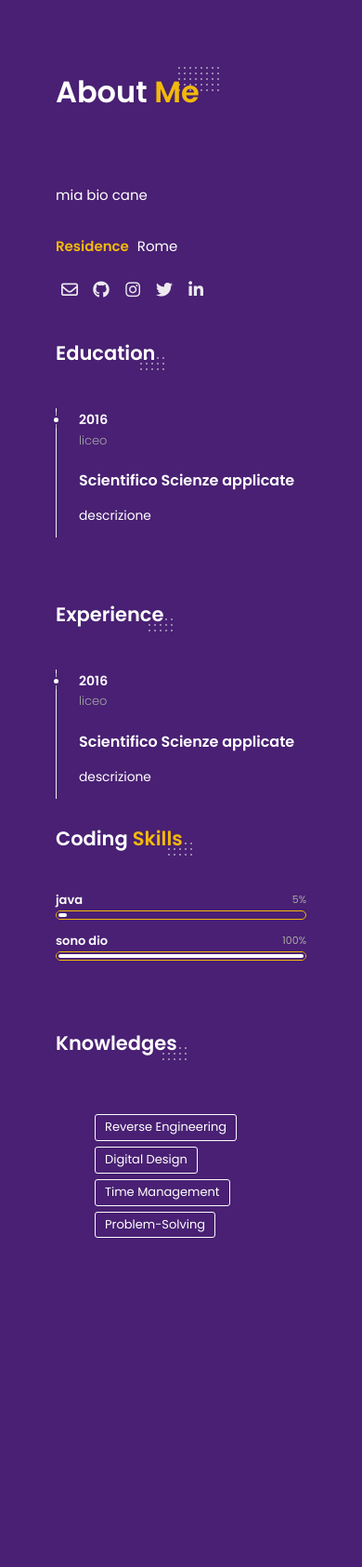
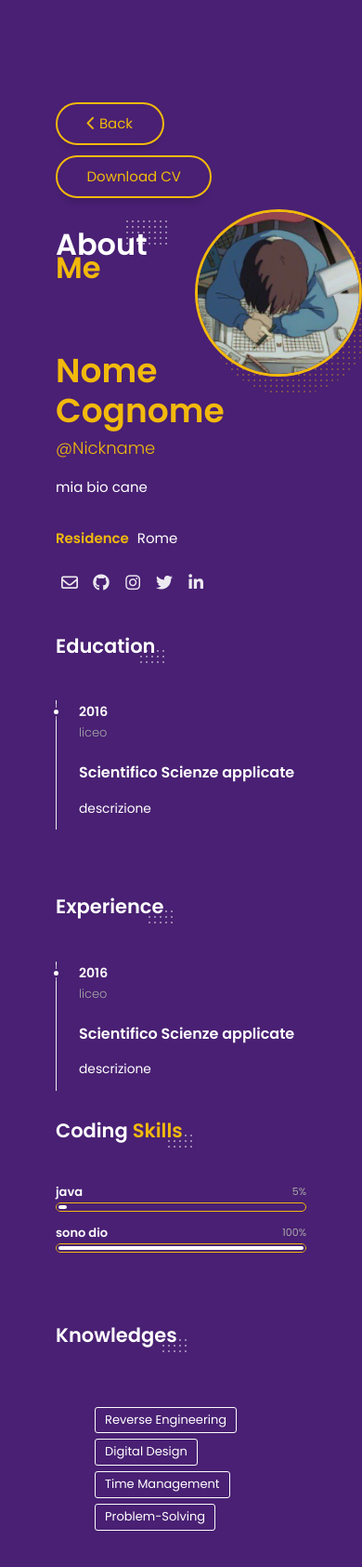
Before and after one commit to HACKappatoi/HACKappatoi.github.io, a Jekyll site: the page built from template_cv.md, in a window 390 px wide. Shown: the top 1685 px of the page at 93% size. Built offline with Jekyll 4.4.1, drawn with Linux system fonts in a browser that asks for light colours; nearby versions of some CDN libraries.

Commit message:
add button ad image for mobile devices on cv

```diff
--- a/_layouts/cv.html
+++ b/_layouts/cv.html
@@ -43,7 +43,7 @@ layout: compress
               </div>
               <div class="header-titles">
                 <h2>{{ page.nome }}</h2>
-                <h4>{{ page.nick }}</h4>
+                <h4>@{{ page.nick }}</h4>
               </div>
             </div>
 
@@ -68,10 +68,31 @@ layout: compress
 
               <!-- Resume Subpage -->
               <section data-id="resume" class="animated-section start-page ps section-active" data-ps-id="e91cc8f7-f253-a9a7-b2b9-ead062b7899a">
+                <div class="header-buttons-mobile">
+                  <a href="/about/" target="_blank" class="btn btn-primary"> <i class="fas fa-chevron-left"></i>  Back</a>
 
-                <div class="page-title">
-                  <h2>About <span>Me</span></h2>
+                  {% if page.cv_file %}
+                    <a href="{{page.cv_file}}" target="_blank" class="btn btn-primary">Download CV</a>
+                  {% endif %}
+
                 </div>
+                <div class="row">
+                  <div class="col-6">
+                    <div class="page-title">
+                      <h2>About <span>Me</span></h2>
+                    </div>
+                    <div class="header-titles-mobile">
+                      <h2>{{ page.nome }}</h2>
+                      <h4>@{{ page.nick }}</h4>
+                    </div>
+                  </div>
+                  <div class="col-6">
+                    <div class="header-photo-mobile">
+                      <img src="{{page.profile_image}}" alt="{{ page.nome }} profile image">
+                    </div>
+                  </div>
+                </div>
+
 
                 <div class="section-content">
                   <!-- Personal Information -->
--- a/assets/css/cv.css
+++ b/assets/css/cv.css
@@ -271,6 +271,74 @@ input[type="submit"]:focus {
 /* ------------------------------------------------------------
 4. Header
 ------------------------------------------------------------ */
+
+@media only screen and (max-width: 1024px) {
+  .header-titles-mobile h2 {
+    font-size: 36px;
+    font-weight: 600;
+    color: #F2B90C;
+    margin: 5px 0 7px;
+    line-height: 1.2em;
+  }
+
+  .header-titles-mobile h4 {
+    font-size: 18px;
+    font-weight: 300;
+    color: #F2B90C;
+    margin: 5px 0;
+    line-height: 1.2em;
+  }
+
+  .header-photo-mobile {
+    position: relative;
+    width: 180px;
+    margin: 0 auto 30px;
+    z-index: 1;
+  }
+
+  .header-photo-mobile img {
+    max-width: 100%;
+    background-color: #F2B90C;
+    border: 3px solid #F2B90C;
+    border-radius: 300px;
+  }
+
+  .header-photo-mobile:after {
+    position: absolute;
+    opacity: 0.3;
+    top: 7%;
+    left: 7%;
+    border-radius: 300px;
+    content: '';
+    height: calc(100% + 0px);
+    width: calc(100% + 0px);
+    background-image: -webkit-repeating-radial-gradient(center center, #F2B90C, #F2B90C 1px, transparent 0px, transparent 100%);
+    background-image: -moz-repeating-radial-gradient(center center, #F2B90C, #F2B90C 1px, transparent 0px, transparent 100%);
+    background-image: -ms-repeating-radial-gradient(center center, #F2B90C, #F2B90C 1px, transparent 0px, transparent 100%);
+    -webkit-background-size: 6px 6px;
+    -moz-background-size: 6px 6px;
+    background-size: 6px 6px;
+    z-index: -1;
+  }
+
+  .header-buttons-mobile {
+    margin-top: 50px;
+  }
+
+  .header-buttons-mobile .btn-primary {
+    background-color: transparent;
+    color: #F2B90C;
+      border-color: #F2B90C;
+  }
+
+  .header-buttons-mobile .btn-primary:hover {
+    background-color: #fff;
+    color: #F2B90C;
+    border-color: #fff;
+  }
+
+}
+
 @media only screen and (min-width: 1025px) {
   .header {
     display: inline-block;
@@ -285,8 +353,10 @@ input[type="submit"]:focus {
     overflow: auto;
   }
 
-  .header-titles {
-
+  .header-buttons-mobile,
+  .header-photo-mobile ,
+  .header-titles-mobile {
+    display: none;
   }
 
   /* --- Navigation --- */
```
